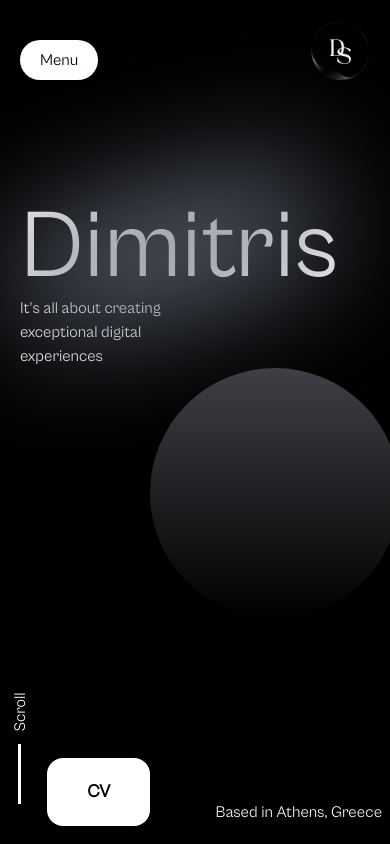
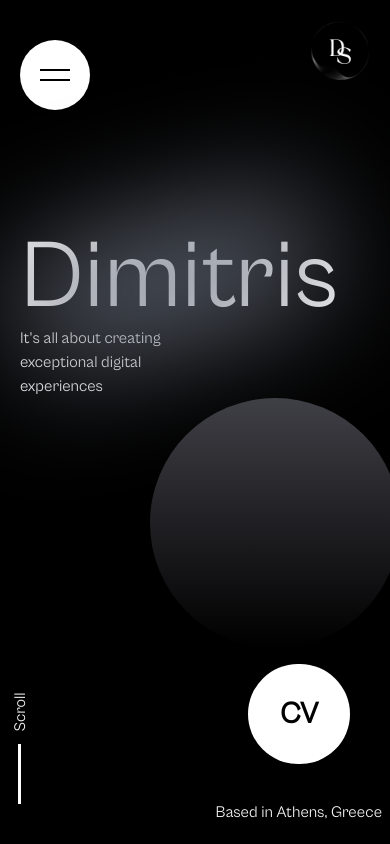
Before and after one commit to dimsparagis0210/Dimitris-Sparagis, a Next.js app: page / in a window 390 px wide. Built offline with nearby package versions, Linux system fonts and the light colour scheme; a web font is replaced by a local one.

Commit message:
Fixed some things on mobile and tablet layout(Home page)

```diff
--- a/components/Home/Footer.tsx
+++ b/components/Home/Footer.tsx
@@ -6,7 +6,7 @@ export const Footer = () => {
                     <p className={`textColorPrimary rotate-[-90deg]`}>Scroll</p>
                     <div className={`bg-white h-[60px] w-[3px]`}/>
                 </section>
-                <button className={`bg-white relative text-lg font-bold px-10 py-5 rounded-2xl`}>
+                <button className={`bg-white absolute right-10 bottom-20 text-3xl font-bold px-8 py-8 rounded-full`}>
                     CV
                 </button>
             </main>
--- a/components/Home/Header.tsx
+++ b/components/Home/Header.tsx
@@ -4,7 +4,7 @@ import {Navigation} from "@/components/Home/Navigation";
 export default function Header() {
 
     return (
-        <header className={`flex justify-between w-full`}>
+        <header className={`flex justify-between mt-0 w-full`}>
             <Navigation/>
             <Logo/>
         </header>
--- a/components/Home/Home.tsx
+++ b/components/Home/Home.tsx
@@ -12,7 +12,6 @@ export const Home = () => {
             <div className={`min-h-screen`}>
                 <Header />
                 <MainContentSectionPrimary />
-
                 <Footer />
             </div>
         </>
--- a/components/Home/Navigation.tsx
+++ b/components/Home/Navigation.tsx
@@ -3,10 +3,11 @@ import './Navigation.css';
 export const Navigation = () => {
     return (
         <div className="navigation pl-5">
-            <button className={`menu-button visible sm:invisible`}>
-                <p className={`text-black py-2 px-5`}>Menu</p>
+            <button className={`menu-button flex flex-col gap-2 aspect-square items-center justify-center visible p-5 sm:invisible`}>
+                <div className={`w-[30px] h-[2px] bg-black`}/>
+                <div className={`w-[30px] h-[2px] bg-black`}/>
             </button>
-            <ul className={`list invisible sm:visible`}>
+            <ul className={`list invisible sm:visible left-10 relative top-[-20px]`}>
                 <li>Home</li>
                 <li>About</li>
                 <li>Skills</li>
```
